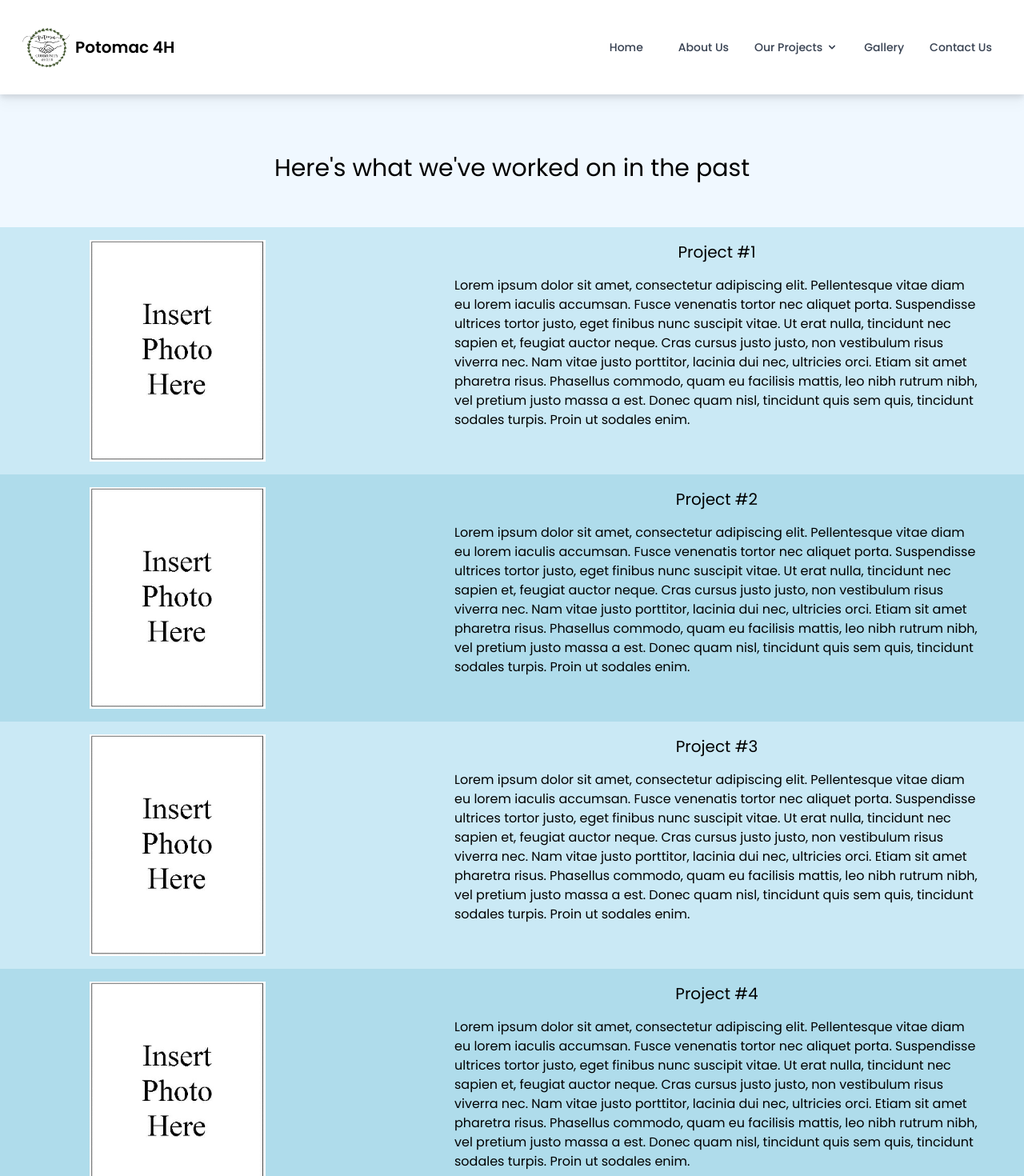
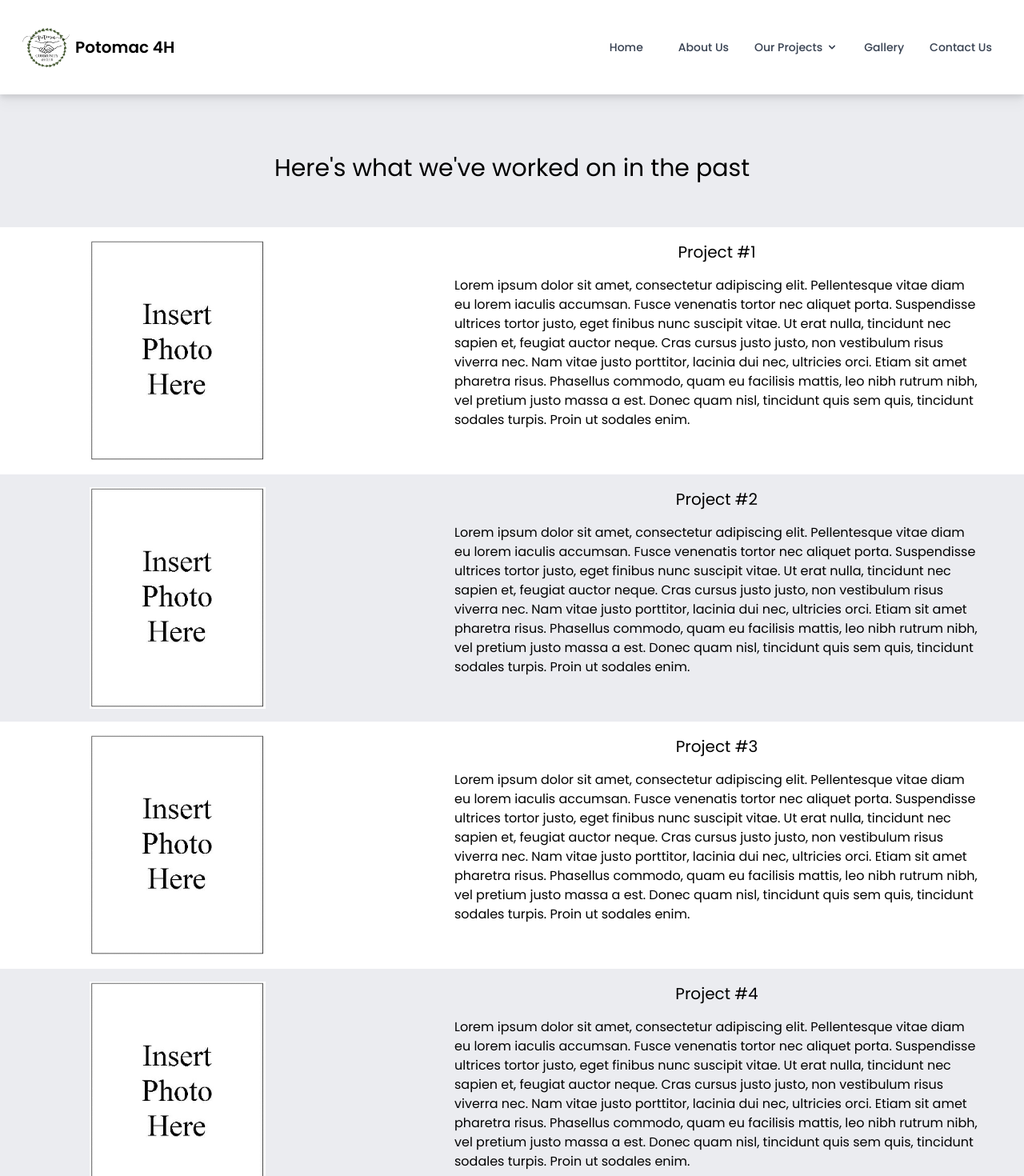
Before and after one commit to pc4h/website, a Next.js app: page /pastprojects in a window 1280 px wide. Shown: the top 1470 px of the page at 80% size. Built offline with nearby package versions, Linux system fonts and the light colour scheme.

Commit message:
updated color scheme

```diff
--- a/components/ongoingProjectsLayout.js
+++ b/components/ongoingProjectsLayout.js
@@ -2,13 +2,13 @@ export default function OngoingProjectsLayout(){
     return(
     <div class = "min-h-screen flex items-center justify-center">
         <div class = "font-poppins">
-            <div class="text-center text-3xl bg-[#ebefd6] pt-48 pb-14">
+            <div class="text-center text-3xl pt-48 pb-14">
                 Here's what we are currently working on
             </div>
 
             <table class="table-fixed justify-items-center pr-32">
                 <tbody>
-                    <tr class="bg-[#cde7cc]">
+                    <tr class="bg-[#ebecf0]">
                             <td class="w-2/5 pr-14 pl-28 text-center">
                                 <img src="insert_photo.jpg" width="220"></img>
                             </td>
@@ -22,7 +22,7 @@ export default function OngoingProjectsLayout(){
                             </td>
                     </tr>
 
-                    <tr class="bg-[#daefdc]">
+                    <tr class="">
                             <td class="w-2/5 pr-14 pl-28 text-center">
                                 <img src="insert_photo.jpg" width="220"></img>
                             </td>
@@ -36,7 +36,7 @@ export default function OngoingProjectsLayout(){
                             </td>
                     </tr>
 
-                    <tr class="bg-[#cde7cc]">
+                    <tr class="bg-[#ebecf0]">
                             <td class="w-2/5 pr-14 pl-28 text-center">
                                 <img src="insert_photo.jpg" width="220"></img>
                             </td>
@@ -50,7 +50,7 @@ export default function OngoingProjectsLayout(){
                             </td>
                     </tr>
 
-                    <tr class="bg-[#daefdc]">
+                    <tr class="">
                             <td class="w-2/5 pr-14 pl-28 text-center">
                                 <img src="insert_photo.jpg" width="220"></img>
                             </td>
--- a/components/pastProjectsLayout.js
+++ b/components/pastProjectsLayout.js
@@ -2,13 +2,13 @@ export default function PastProjectsLayout(){
     return(
         <div class = "min-h-screen flex items-center justify-center">
         <div class = "font-poppins">
-            <div class="text-center text-3xl bg-[#F0F8FF] pt-48 pb-14">
+            <div class="text-center text-3xl bg-[#ebecf0] pt-48 pb-14">
                 Here's what we've worked on in the past
             </div>
 
             <table class="table-fixed justify-items-center pr-32">
                 <tbody>
-                    <tr class="bg-[#CAE9F5]">
+                    <tr class="">
                             <td class="w-2/5 pr-14 pl-28 text-center">
                                 <img src="insert_photo.jpg" width="220"></img>
                             </td>
@@ -22,7 +22,7 @@ export default function PastProjectsLayout(){
                             </td>
                     </tr>
 
-                    <tr class="bg-[#AFDCEB]">
+                    <tr class="bg-[#ebecf0]">
                             <td class="w-2/5 pr-14 pl-28 text-center">
                                 <img src="insert_photo.jpg" width="220"></img>
                             </td>
@@ -36,7 +36,7 @@ export default function PastProjectsLayout(){
                             </td>
                     </tr>
 
-                    <tr class="bg-[#CAE9F5]">
+                    <tr class="">
                             <td class="w-2/5 pr-14 pl-28 text-center">
                                 <img src="insert_photo.jpg" width="220"></img>
                             </td>
@@ -50,7 +50,7 @@ export default function PastProjectsLayout(){
                             </td>
                     </tr>
 
-                    <tr class="bg-[#AFDCEB]">
+                    <tr class="bg-[#ebecf0]">
                             <td class="w-2/5 pr-14 pl-28 text-center">
                                 <img src="insert_photo.jpg" width="220"></img>
                             </td>
```
